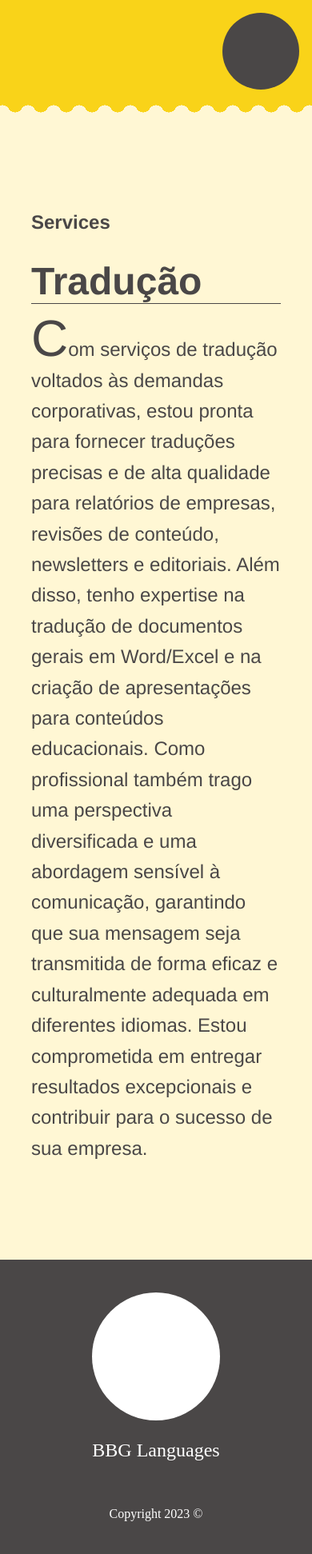
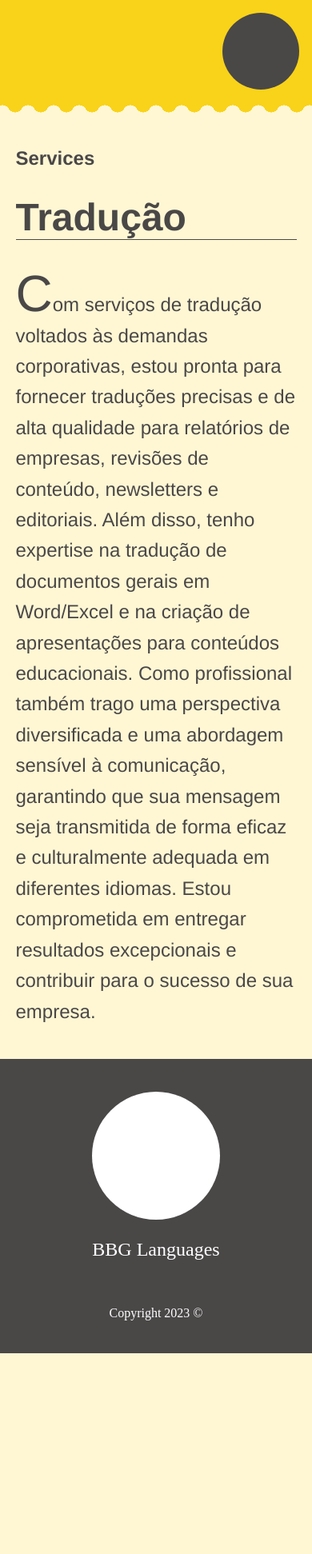
Before and after one commit to bbglanguages/bbglanguages.github.io, a Jekyll site: the page built from _services/2023-05-05-live-translation-for-games-as-service.md, in a window 390 px wide. Shown: the whole page at 80% size. Built offline with Jekyll 4.4.1, drawn with Linux system fonts in a browser that asks for light colours; some web fonts are replaced; after the commit the page ends 1692 px from its top, so only the background shows below that.

Commit message:
mobile services

```diff
--- a/assets/css/service.css
+++ b/assets/css/service.css
@@ -31,3 +31,14 @@
 .service-content::first-letter {
   font-size: 4rem;
 }
+
+@media screen and (max-width: 1024px) {
+  .main-wrapper {
+    margin: 1rem auto;
+    width: 90%;
+  }
+
+  .service-content {
+    padding-top: 1.5rem;
+  }
+}
```
